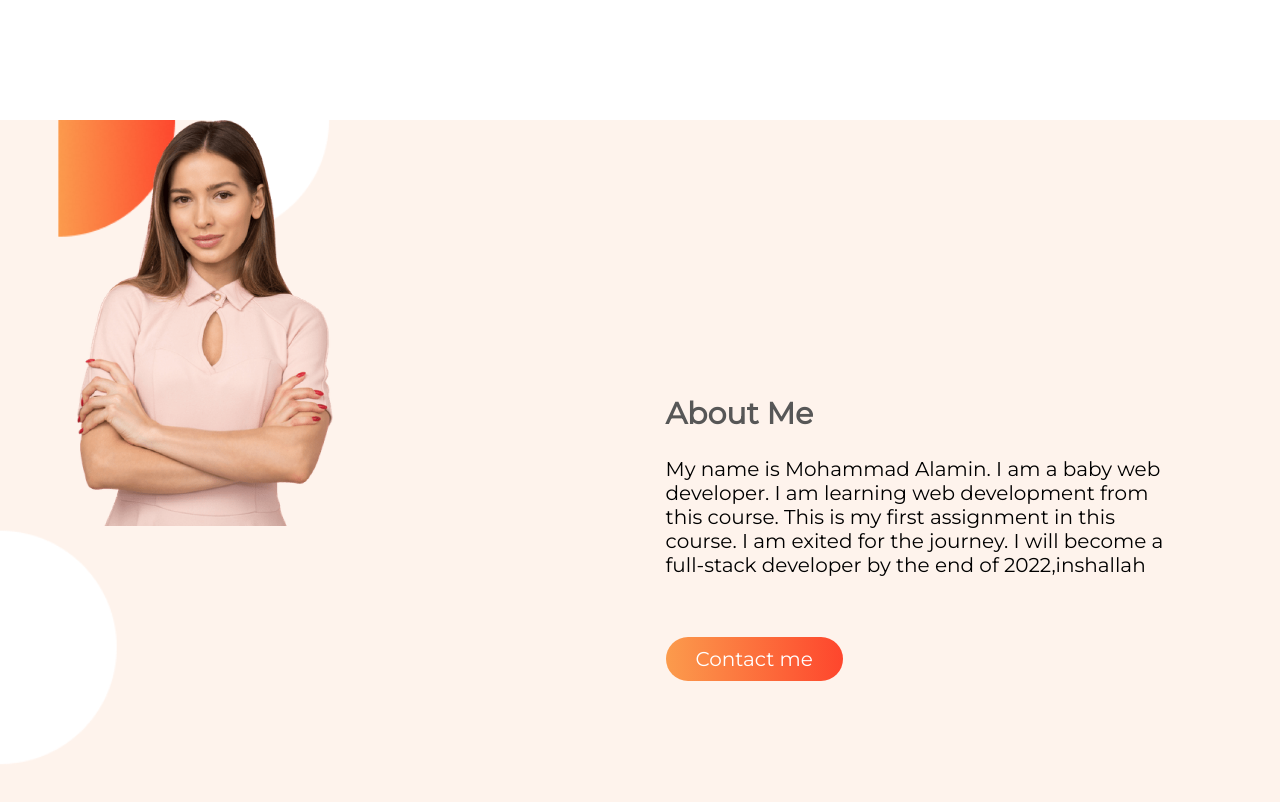
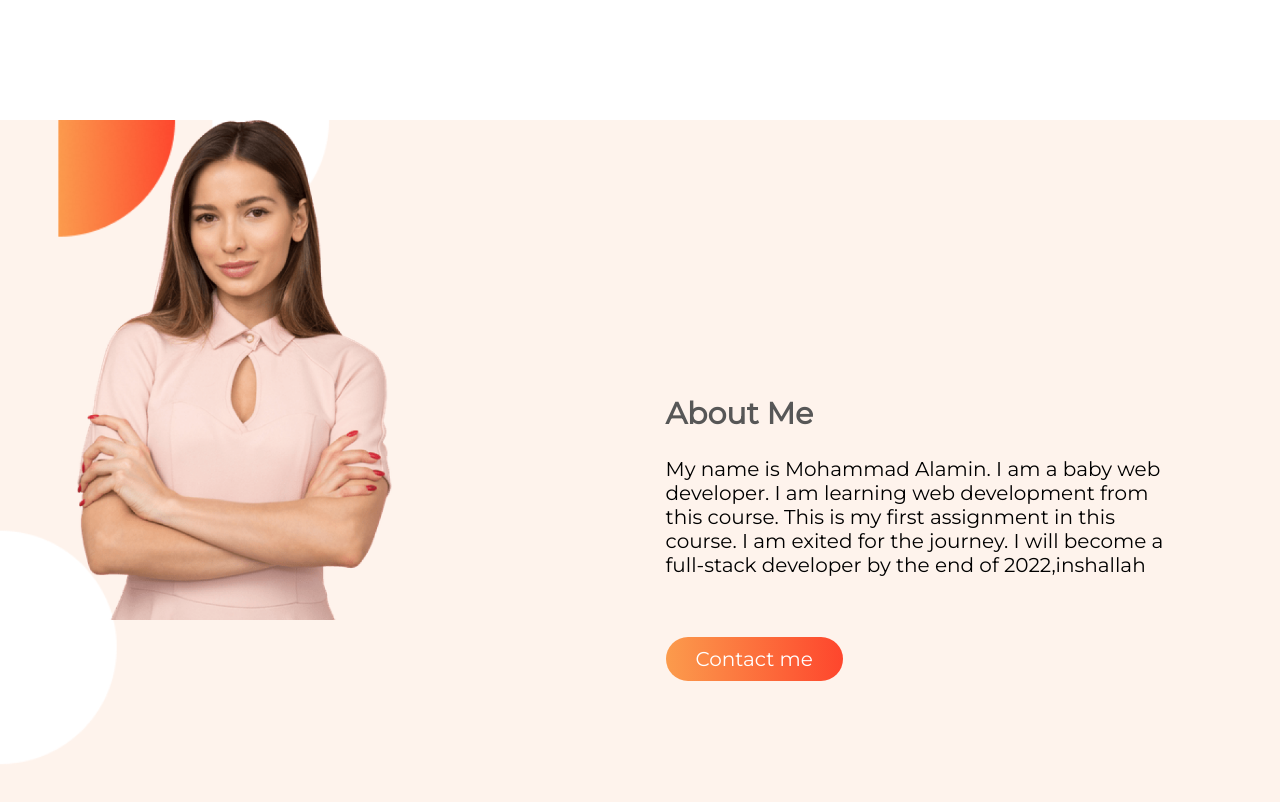
Before and after one commit to mhalamin978/food-network-main, a plain HTML site: page index.html in a window 1280 px wide. Shown: the part 680-1482 px from the top of the page. Drawn offline with Linux system fonts and the light colour scheme.

Commit message:
added something

```diff
--- a/index.html
+++ b/index.html
@@ -25,7 +25,7 @@
         </div>
     </section>
     <section id="about-part">
-        <div class="half-width 2nd-img">
+        <div class="half-width left-box">
             <img src="./images/female/Person Image.png" alt="There supposed to be a lady's picture">
         </div>
         <div class="half-width mid-text">
--- a/style.css
+++ b/style.css
@@ -102,10 +102,13 @@ input[type=text],select,textarea{
     background-size: cover;
     height: 500px;
 }
-#about-part img{
-    width: 50%;
-    position:relative;
-    top: 0px;
+.left-box{
+    width: 40%;
+    float: left;
+}
+.left-box img{
+    width: auto;
+    height: 500px;
 }
 /* recipies part  */
 #recipies{
```
